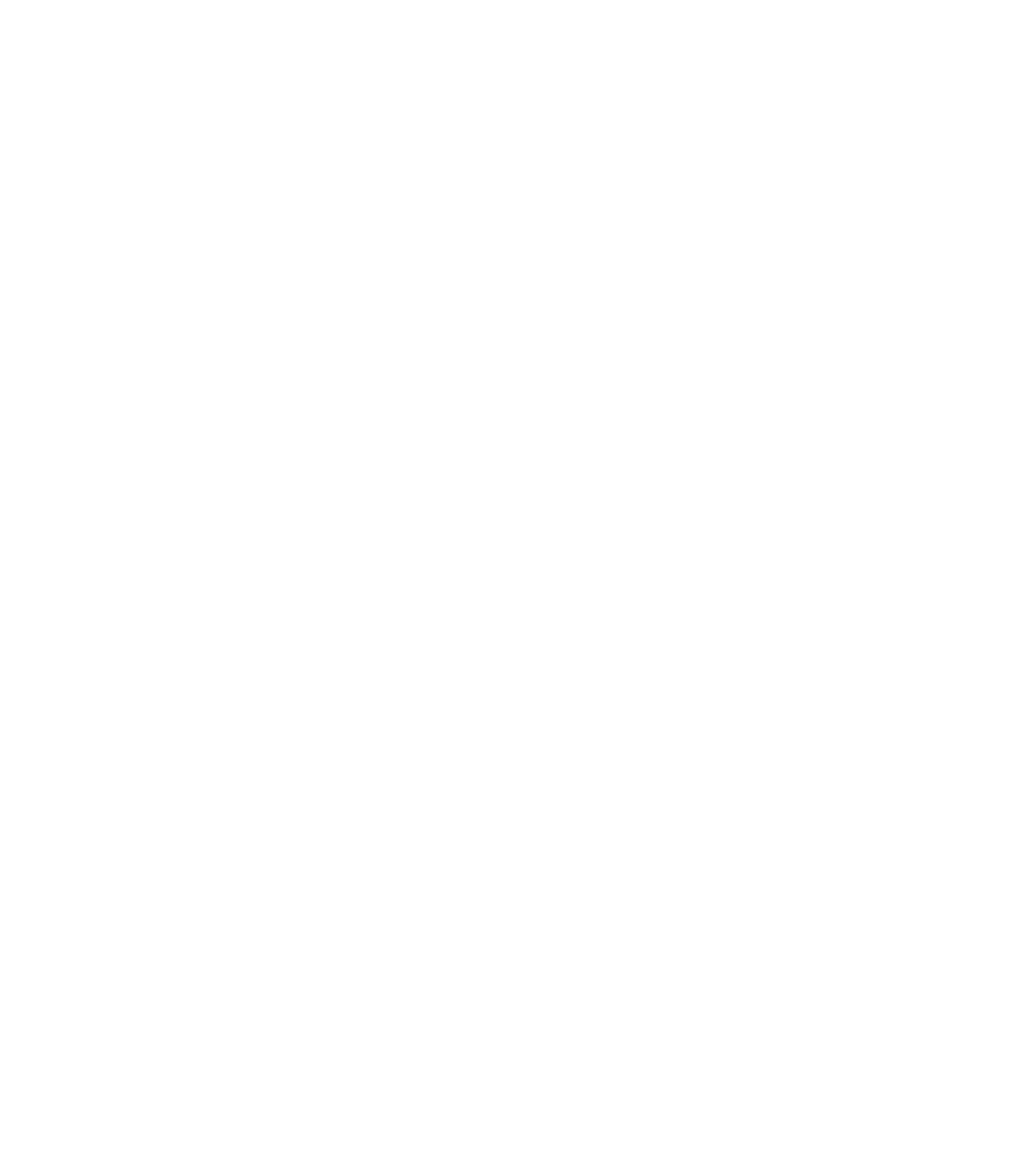
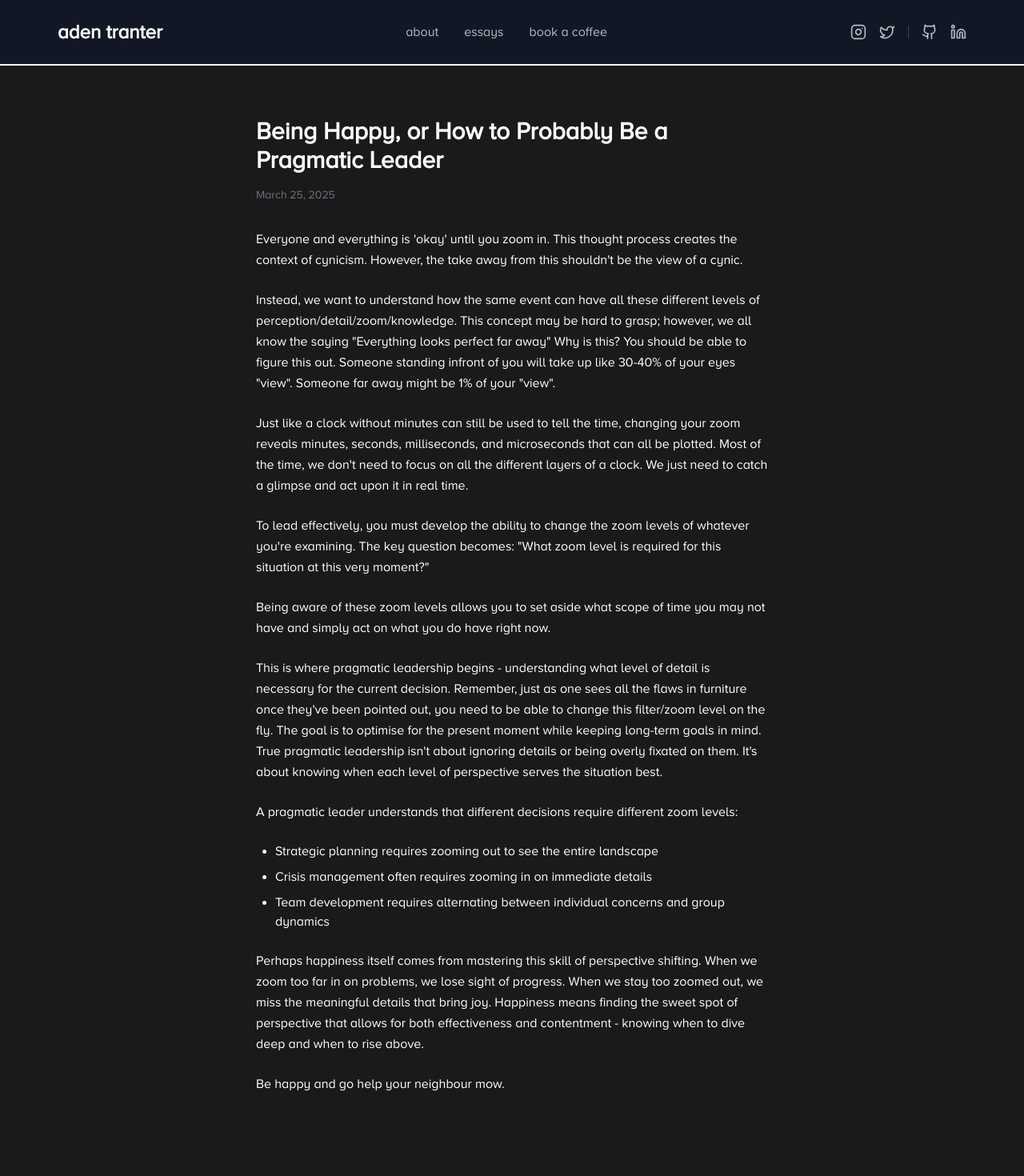
Before and after one commit to adentranter/adentranter.com, a Next.js app: page /essays/being-happy in a window 1280 px wide. Before the commit this address had no page. Shown: the top 1470 px of the page at 80% size. Before the commit the page ends 800 px from the top, so only its background shows below. Built offline with nearby package versions, Linux system fonts and the light colour scheme.

Commit message:
added being happy

```diff
--- a/src/app/essays/data.ts
+++ b/src/app/essays/data.ts
@@ -198,5 +198,37 @@ The key elements for success include:
 • Using technology to support and enhance learning, not just to correct mistakes
 
 The path forward requires pragmatic choices about what we can implement now and what must wait. But the core vision remains: an educational system that serves both students and teachers while preparing learners for real-world creation and problem-solving.`
+  },
+  'being-happy': {
+    slug: 'being-happy',
+    title: "Being Happy, or How to Probably Be a Pragmatic Leader",
+    date: '2025-03-25',
+    excerpt: "An exploration of how perspective and zoom levels affect leadership and happiness, arguing that effective leadership requires mastering the art of shifting focus between different levels of detail.",
+    content: `
+Everyone and everything is 'okay' until you zoom in. This thought process creates the context of cynicism. However, the take away from this shouldn't be the view of a cynic.
+
+Instead, we want to understand how the same event can have all these different levels of perception/detail/zoom/knowledge. This concept may be hard to grasp; however, we all know the saying "Everything looks perfect far away" Why is this? You should be able to figure this out. Someone standing infront of you will take up like 30-40% of your eyes "view". Someone far away might be 1% of your "view".
+
+Just like a clock without minutes can still be used to tell the time, changing your zoom reveals minutes, seconds, milliseconds, and microseconds that can all be plotted. Most of the time, we don't need to focus on all the different layers of a clock. We just need to catch a glimpse and act upon it in real time.
+
+To lead effectively, you must develop the ability to change the zoom levels of whatever you're examining.
+The key question becomes: "What zoom level is required for this situation at this very moment?"
+
+Being aware of these zoom levels allows you to set aside what scope of time you may not have and simply act on what you do have right now.
+
+This is where pragmatic leadership begins - understanding what level of detail is necessary for the current decision.
+Remember, just as one sees all the flaws in furniture once they've been pointed out, you need to be able to change this filter/zoom level on the fly. The goal is to optimise for the present moment while keeping long-term goals in mind.
+True pragmatic leadership isn't about ignoring details or being overly fixated on them. It's about knowing when each level of perspective serves the situation best.
+
+A pragmatic leader understands that different decisions require different zoom levels:
+* Strategic planning requires zooming out to see the entire landscape
+* Crisis management often requires zooming in on immediate details
+* Team development requires alternating between individual concerns and group dynamics
+
+
+Perhaps happiness itself comes from mastering this skill of perspective shifting. When we zoom too far in on problems, we lose sight of progress. When we stay too zoomed out, we miss the meaningful details that bring joy.
+Happiness means finding the sweet spot of perspective that allows for both effectiveness and contentment - knowing when to dive deep and when to rise above.
+
+Be happy and go help your neighbour mow.`
   }
 }
```
